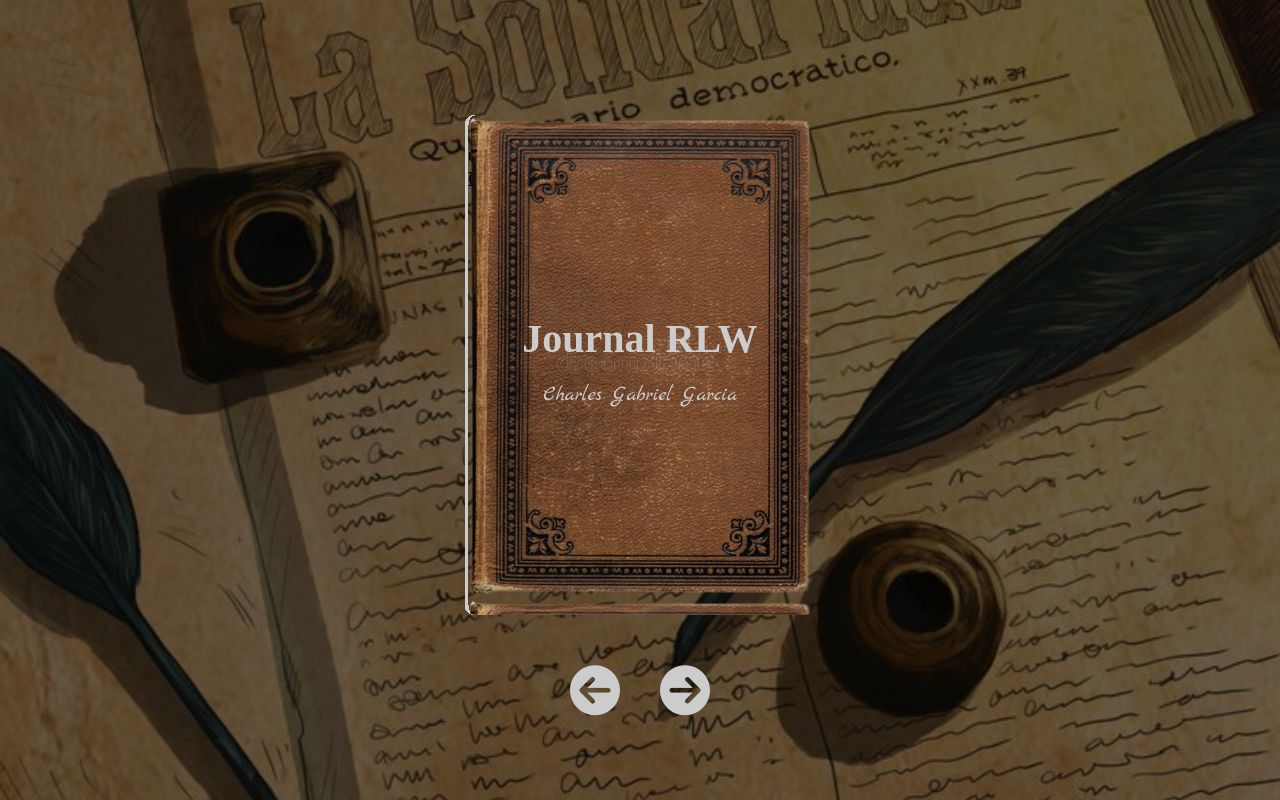
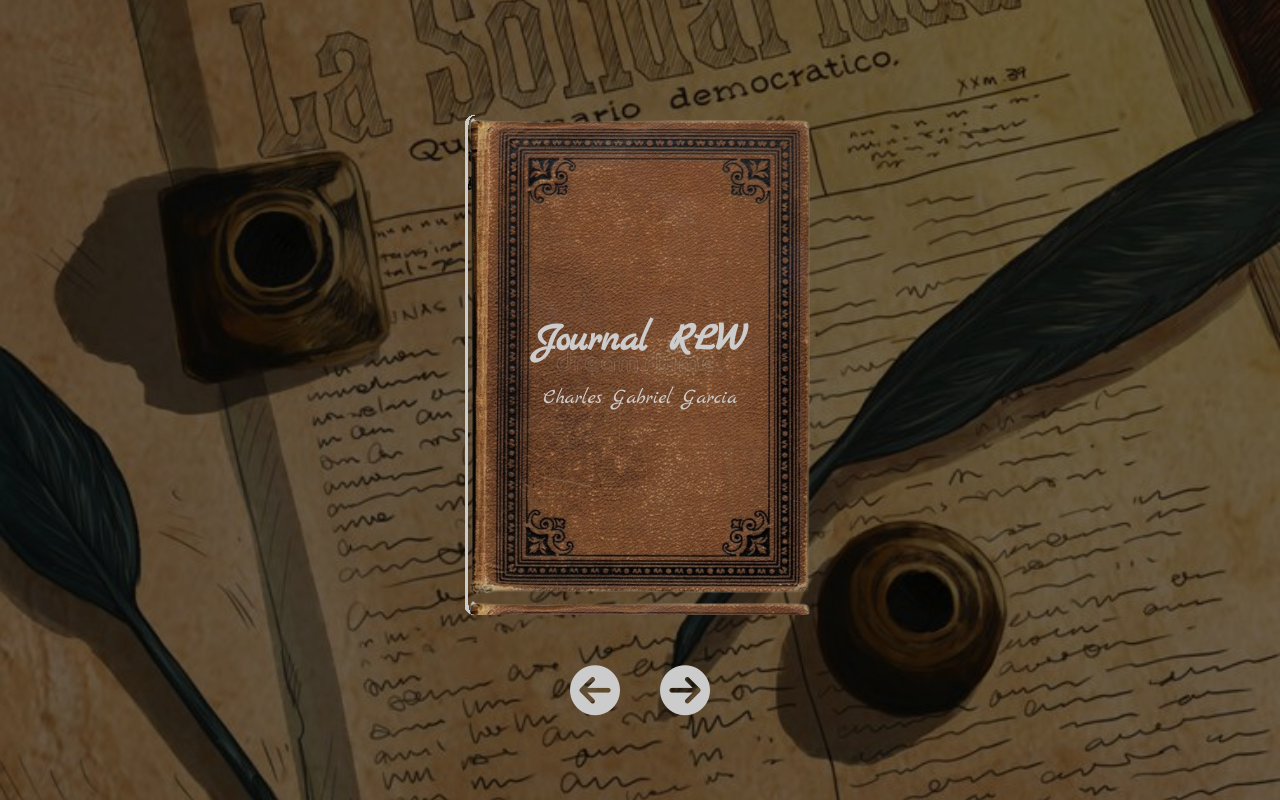
Before and after one commit to dndnnmn/Book, a plain HTML site: page book/index.html in a window 1280 px wide. Drawn offline with Linux system fonts and the light colour scheme; a web font is replaced by a local one.

Commit message:
try reduce lag

```diff
--- a/book/index.css
+++ b/book/index.css
@@ -1,6 +1,16 @@
 @import url('https://fonts.googleapis.com/css2?family=Cedarville+Cursive&family=Marck+Script&family=Poppins:ital,wght@0,100;0,200;0,300;0,400;0,500;0,600;0,700;0,800;0,900;1,100;1,200;1,300;1,400;1,500;1,600;1,700;1,800;1,900&family=Rock+Salt&display=swap');
 
-@import url('https://fonts.googleapis.com/css2?family=Amita:wght@400;700&family=Cedarville+Cursive&family=Marck+Script&family=Poppins:ital,wght@0,100;0,200;0,300;0,400;0,500;0,600;0,700;0,800;0,900;1,100;1,200;1,300;1,400;1,500;1,600;1,700;1,800;1,900&family=Rock+Salt&display=swap');
+/* CSS Variables */
+:root {
+    --font-family-main: 'Poppins', sans-serif;
+    --font-family-heading: 'Marck Script', sans-serif;
+    --font-size-large: 40px;
+    --font-size-medium: 21px;
+    --transition-time: 0.5s;
+    --background-filter: brightness(0.8);
+    --body-font: 'Marck Script', sans-serif;
+}
+
 
 
 * {
@@ -9,20 +19,21 @@
     box-sizing: border-box;
 }
 
+/* Body */
 body {
     height: 100vh;
     display: flex;
     justify-content: center;
     align-items: center;
     flex-direction: column;
-    font-family: sans-serif;
+    font-family: var(--font-family-main);
     background-image: url("bg.jpg");
     background-size: cover;
     background-position: center;
     position: relative;
     gap: 40px;
     overflow: hidden;
-    filter: brightness(0.8); /* Adjust as needed */
+    filter: var(--background-filter);
 }
 
 body::before {
@@ -35,18 +46,16 @@ body::before {
     background-image: url("bg.jpg");
     background-size: cover;
     background-position: center;
-    filter: brightness(0.6); /* Adjust as needed */
+    filter: brightness(0.6);
     z-index: -1;
 }
-
-
 
 /* Book */
 .book {
     position: relative;
     width: 350px;
     height: 500px;
-    transition: transform 0.5s;
+    transition: transform var(--transition-time);
 }
 
 .paper {
@@ -68,7 +77,7 @@ body::before {
     top: 0;
     left: 0;
     transform-origin: left;
-    transition: transform 0.5s;
+    transition: transform var(--transition-time);
 }
 
 /* Specific color for the first front page */
@@ -88,16 +97,16 @@ body::before {
 }
 
 #header {
-    font-size: 40px;
+    font-size: var(--font-size-large);
     padding-top: 200px;
-    font-family: Amita;
+    font-family: var(--font-family-heading);
 }
 
 h1 {
     font-size: 20px;
     padding-top: 30px;
     font-weight: bold;
-    font-family: Amita;
+    font-family: var(--font-family-heading);
 }
 
 .front {
@@ -110,28 +119,25 @@ h1 {
     z-index: 0;
 }
 
-
-
 .front-content,
 .back-content {
     width: 100%;
     height: 100%;
     display: flex;
     flex-direction: column;
-   align-items: center;
-   gap: 40px;
-
-
+    align-items: center;
+    gap: 40px;
 }
 
 p {
     max-width: 280px;
     margin: auto;
-    margin-top: 0px;
+    margin-top: 0;
     font-weight: 500;
-    font-size: 21px;
-    font-family:Marck Script;
+    font-size: var(--font-size-medium);
+    font-family: var(--body-font);
 }
+
 .back-content {
     transform: rotateY(180deg);
 }
@@ -140,20 +146,21 @@ p {
 .flipped .front,
 .flipped .back {
     transform: rotateY(-180deg);
+    will-change: transform;
 }
 
+/* Buttons */
 .btn-cont {
     display: flex;
     gap: 20px;
 }
 
-/* Controller Buttons */
 button {
     border: none;
     background-color: transparent;
     cursor: pointer;
     margin: 10px;
-    transition: transform 0.5s;
+    transition: transform var(--transition-time);
     z-index: 9999;
 }
 
@@ -161,212 +168,68 @@ button:focus {
     outline: none;
 }
 
-
 i {
     font-size: 50px;
     color: white;
 }
 
-#p1 {
-    z-index: 50;
+/* Page z-index optimization */
+.page {
+    position: absolute;
+    width: 100%;
+    height: 100%;
+    z-index: calc(51 - var(--page-index));
 }
 
-#p2 {
-    z-index: 49;
-}
-
-#p3 {
-    z-index: 48;
-}
-
-#p4 {
-    z-index: 47;
-}
-
-#p5 {
-    z-index: 46;
-}
-
-#p6 {
-    z-index: 45;
-}
-
-#p7 {
-    z-index: 44;
-}
-
-#p8 {
-    z-index: 43;
-}
-
-#p9 {
-    z-index: 42;
-}
-
-#p10 {
-    z-index: 41;
-}
-
-#p11 {
-    z-index: 40;
-}
-
-#p12 {
-    z-index: 39;
-}
-
-#p13 {
-    z-index: 38;
-}
-
-#p14 {
-    z-index: 37;
-}
-
-#p15 {
-    z-index: 36;
-}
-
-#p16 {
-    z-index: 35;
-}
-
-#p17 {
-    z-index: 34;
-}
-
-#p18 {
-    z-index: 33;
-}
-
-#p19 {
-    z-index: 32;
-}
-
-#p20 {
-    z-index: 31;
-}
-
-#p21 {
-    z-index: 30;
-}
-
-#p22 {
-    z-index: 29;
-}
-
-#p23 {
-    z-index: 28;
-}
-
-#p24 {
-    z-index: 27;
-}
-
-#p25 {
-    z-index: 26;
-}
-
-#p26 {
-    z-index: 25;
-}
-
-#p27 {
-    z-index: 24;
-}
-
-#p28 {
-    z-index: 23;
-}
-
-#p29 {
-    z-index: 22;
-}
-
-#p30 {
-    z-index: 21;
-}
-
-#p31 {
-    z-index: 20;
-}
-
-#p32 {
-    z-index: 19;
-}
-
-#p33 {
-    z-index: 18;
-}
-
-#p34 {
-    z-index: 17;
-}
-
-#p35 {
-    z-index: 16;
-}
-
-#p36 {
-    z-index: 15;
-}
-
-#p37 {
-    z-index: 14;
-}
-
-#p38 {
-    z-index: 13;
-}
-
-#p39 {
-    z-index: 12;
-}
-
-#p40 {
-    z-index: 11;
-}
-
-#p41 {
-    z-index: 10;
-}
-
-#p42 {
-    z-index: 9;
-}
-
-#p43 {
-    z-index: 8;
-}
-
-#p44 {
-    z-index: 7;
-}
-
-#p45 {
-    z-index: 6;
-}
-
-#p46 {
-    z-index: 5;
-}
-
-#p47 {
-    z-index: 4;
-}
-
-#p48 {
-    z-index: 3;
-}
-
-#p49 {
-    z-index: 2;
-}
-
-#p50 {
-    z-index: 1;
-}
-
-#p51 {
-    z-index: 0;
-}
+/* Page-specific z-index */
+#p1 { z-index: 50; }
+#p2 { z-index: 49; }
+#p3 { z-index: 48; }
+#p4 { z-index: 47; }
+#p5 { z-index: 46; }
+#p6 { z-index: 45; }
+#p7 { z-index: 44; }
+#p8 { z-index: 43; }
+#p9 { z-index: 42; }
+#p10 { z-index: 41; }
+#p11 { z-index: 40; }
+#p12 { z-index: 39; }
+#p13 { z-index: 38; }
+#p14 { z-index: 37; }
+#p15 { z-index: 36; }
+#p16 { z-index: 35; }
+#p17 { z-index: 34; }
+#p18 { z-index: 33; }
+#p19 { z-index: 32; }
+#p20 { z-index: 31; }
+#p21 { z-index: 30; }
+#p22 { z-index: 29; }
+#p23 { z-index: 28; }
+#p24 { z-index: 27; }
+#p25 { z-index: 26; }
+#p26 { z-index: 25; }
+#p27 { z-index: 24; }
+#p28 { z-index: 23; }
+#p29 { z-index: 22; }
+#p30 { z-index: 21; }
+#p31 { z-index: 20; }
+#p32 { z-index: 19; }
+#p33 { z-index: 18; }
+#p34 { z-index: 17; }
+#p35 { z-index: 16; }
+#p36 { z-index: 15; }
+#p37 { z-index: 14; }
+#p38 { z-index: 13; }
+#p39 { z-index: 12; }
+#p40 { z-index: 11; }
+#p41 { z-index: 10; }
+#p42 { z-index: 9; }
+#p43 { z-index: 8; }
+#p44 { z-index: 7; }
+#p45 { z-index: 6; }
+#p46 { z-index: 5; }
+#p47 { z-index: 4; }
+#p48 { z-index: 3; }
+#p49 { z-index: 2; }
+#p50 { z-index: 1; }
+#p51 { z-index: 0; }
--- a/book/index.html
+++ b/book/index.html
@@ -4,16 +4,14 @@
 <head>
     <meta charset="UTF-8">
     <meta http-equiv="X-UA-Compatible" content="IE=edge">
-    <meta name="viewport" content="width=device-width, initial-scale=1.0">
+    <meta name="viewport" content="width=device-width, initial-scale=1.0, maximum-scale=1.0, user-scalable=no">
     <title>Book</title>
     <link rel="stylesheet" href="index.css">
+    <!-- Use only one link to Font Awesome -->
     <link rel="stylesheet" href="https://cdnjs.cloudflare.com/ajax/libs/font-awesome/6.6.0/css/all.min.css"
         integrity="sha512-Kc323vGBEqzTmouAECnVceyQqyqdsSiqLQISBL29aUW4U/M7pSPA/gEUZQqv1cwx4OnYxTxve5UMg5GT6L4JJg=="
-        crossorigin="anonymous" referrerpolicy="no-referrer" />
-    <link rel="stylesheet" href="https://cdnjs.cloudflare.com/ajax/libs/font-awesome/6.6.0/css/all.min.css"
-        integrity="sha512-Kc323vGBEqzTmouAECnVceyQqyqdsSiqLQISBL29aUW4U/M7pSPA/gEUZQqv1cwx4OnYxTxve5UMg5GT6L4JJg=="
-        crossorigin="anonymous" referrerpolicy="no-referrer" />
-        <link href="https://fonts.googleapis.com/css2?family=Great+Vibes&display=swap" rel="stylesheet">
+        crossorigin="anonymous" referrerpolicy="no-referrer">
+    <!-- Use only necessary fonts -->
     <script src="index.js" defer></script>
 
 </head>
--- a/book/index.js
+++ b/book/index.js
@@ -4,10 +4,7 @@ const nextBtn = document.querySelector("#next-btn");
 const book = document.querySelector("#book");
 
 // Create references for the pages dynamically
-const pages = [];
-for (let i = 1; i <= 51; i++) {
-    pages.push(document.querySelector(`#p${i}`));
-}
+const pages = Array.from({ length: 51 }, (_, i) => document.querySelector(`#p${i + 1}`));
 
 // Event Listener
 prevBtn.addEventListener("pointerdown", goPrevPage);
@@ -15,19 +12,14 @@ nextBtn.addEventListener("pointerdown", goNextPage);
 
 // Business Logic
 let currentLocation = 1;
-let numOfPapers = 51;
-let maxLocation = numOfPapers + 1;
+const numOfPapers = 51;
 
 function closeBook(isAtBeginning) {
-    if (isAtBeginning) {
-        book.style.transform = "translateX(0%)";
-    } else {
-        book.style.transform = "translateX(-50%)"; // Adjust as needed
-    }
+    book.style.transform = isAtBeginning ? "translateX(0%)" : "translateX(-50%)"; // Use a ternary operator for cleaner code
 }
 
 function goNextPage() {
-    if (currentLocation < maxLocation) {
+    if (currentLocation < numOfPapers) {
         pages[currentLocation - 1].classList.add("flipped"); // Add the "flipped" class to the current page
         currentLocation++;
     }
```
